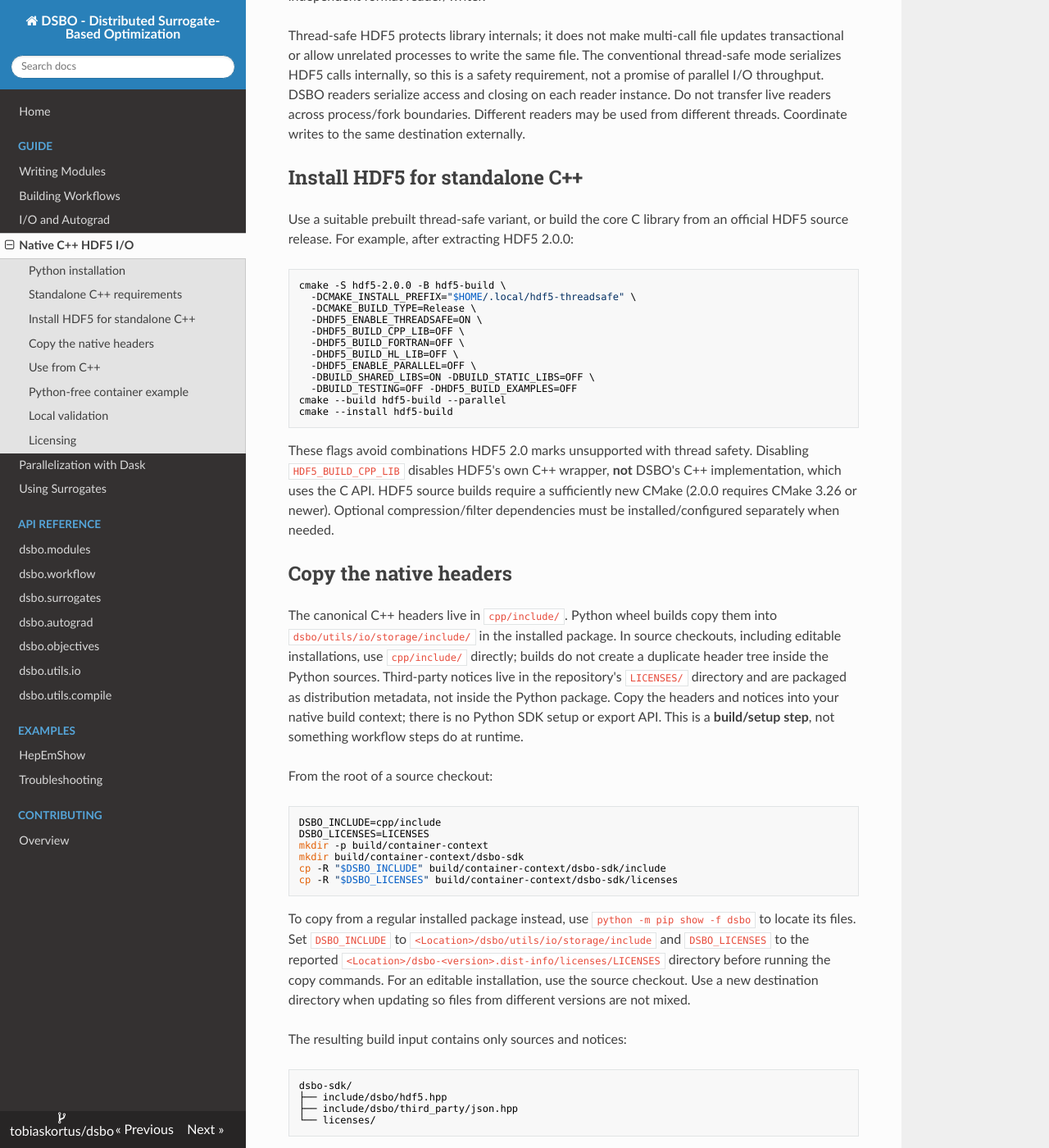
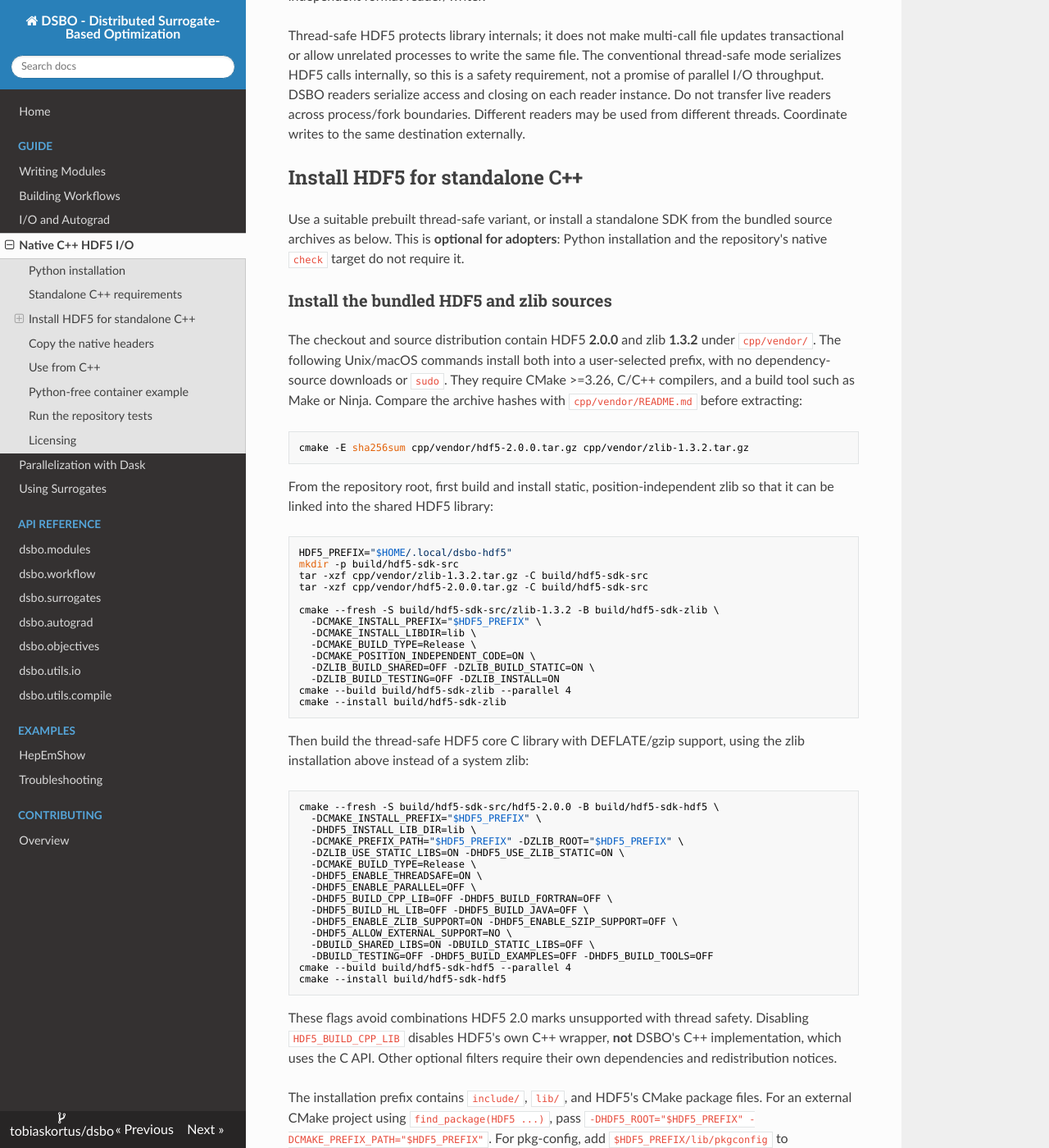
Before and after one commit to tobiaskortus/dsbo, an MkDocs documentation site: the page built from docs/guide/native_io.md, in a window 1280 px wide and 1400 px high, scrolled down 1384 px. Shown: the whole window at 82% size. Built offline with MkDocs 1.6.1, drawn with Linux system fonts in a browser that asks for light colours; nearby versions of some CDN libraries; some of the changed text lies outside the part shown.

Commit message:
Use bundled HDF5 and zlib for building cpp-only tests and examples instead of requiring a system installation

````diff
--- a/docs/guide/native_io.md
+++ b/docs/guide/native_io.md
@@ -44,13 +44,14 @@ the extension's mandatory runtime HDF5 check still apply.
 
 ## Standalone C++ requirements
 
-These requirements apply when compiling your own executable using `hdf5.hpp`,
-not when using DSBO's Python functionality:
+These requirements apply when integrating `hdf5.hpp` into your own application,
+not when using DSBO's Python functionality or running the repository's
+self-contained native tests:
 
 - C++17 compiler and your own HDF5 development headers/libraries.
 - **HDF5 >=2.0 built with `HDF5_ENABLE_THREADSAFE=ON`.** The actual loaded library
   is checked, not just the build headers.
-- CMake for the provided standalone examples/tests, or an equivalent build setup.
+- Your preferred build system. Adopters do not need DSBO's repository CMake files.
 
 DSBO's Python extension is not an HDF5 development SDK for native applications.
 Do not link against it or h5py's private libraries. DSBO itself does not import
@@ -66,29 +67,75 @@ different threads. Coordinate writes to the same destination externally.
 
 ## Install HDF5 for standalone C++
 
-Use a suitable prebuilt thread-safe variant, or build the core C library from
-an official HDF5 source release. For example, after extracting HDF5 2.0.0:
+Use a suitable prebuilt thread-safe variant, or install a standalone SDK from
+the bundled source archives as below. This is **optional for adopters**: Python
+installation and the repository's native `check` target do not require it.
+
+### Install the bundled HDF5 and zlib sources
+
+The checkout and source distribution contain HDF5 **2.0.0** and zlib **1.3.2**
+under `cpp/vendor/`. The following Unix/macOS commands install both into a
+user-selected prefix, with no dependency-source downloads or `sudo`. They
+require CMake >=3.26, C/C++ compilers, and a build tool such as Make or Ninja.
+Compare the archive hashes with `cpp/vendor/README.md` before extracting:
 
 ```bash
-cmake -S hdf5-2.0.0 -B hdf5-build \
-  -DCMAKE_INSTALL_PREFIX="$HOME/.local/hdf5-threadsafe" \
+cmake -E sha256sum cpp/vendor/hdf5-2.0.0.tar.gz cpp/vendor/zlib-1.3.2.tar.gz
+```
+
+From the repository root, first build and install static, position-independent
+zlib so that it can be linked into the shared HDF5 library:
+
+```bash
+HDF5_PREFIX="$HOME/.local/dsbo-hdf5"
+mkdir -p build/hdf5-sdk-src
+tar -xzf cpp/vendor/zlib-1.3.2.tar.gz -C build/hdf5-sdk-src
+tar -xzf cpp/vendor/hdf5-2.0.0.tar.gz -C build/hdf5-sdk-src
+
+cmake --fresh -S build/hdf5-sdk-src/zlib-1.3.2 -B build/hdf5-sdk-zlib \
+  -DCMAKE_INSTALL_PREFIX="$HDF5_PREFIX" \
+  -DCMAKE_INSTALL_LIBDIR=lib \
+  -DCMAKE_BUILD_TYPE=Release \
+  -DCMAKE_POSITION_INDEPENDENT_CODE=ON \
+  -DZLIB_BUILD_SHARED=OFF -DZLIB_BUILD_STATIC=ON \
+  -DZLIB_BUILD_TESTING=OFF -DZLIB_INSTALL=ON
+cmake --build build/hdf5-sdk-zlib --parallel 4
+cmake --install build/hdf5-sdk-zlib
+```
+
+Then build the thread-safe HDF5 core C library with DEFLATE/gzip support,
+using the zlib installation above instead of a system zlib:
+
+```bash
+cmake --fresh -S build/hdf5-sdk-src/hdf5-2.0.0 -B build/hdf5-sdk-hdf5 \
+  -DCMAKE_INSTALL_PREFIX="$HDF5_PREFIX" \
+  -DHDF5_INSTALL_LIB_DIR=lib \
+  -DCMAKE_PREFIX_PATH="$HDF5_PREFIX" -DZLIB_ROOT="$HDF5_PREFIX" \
+  -DZLIB_USE_STATIC_LIBS=ON -DHDF5_USE_ZLIB_STATIC=ON \
   -DCMAKE_BUILD_TYPE=Release \
   -DHDF5_ENABLE_THREADSAFE=ON \
-  -DHDF5_BUILD_CPP_LIB=OFF \
-  -DHDF5_BUILD_FORTRAN=OFF \
-  -DHDF5_BUILD_HL_LIB=OFF \
   -DHDF5_ENABLE_PARALLEL=OFF \
+  -DHDF5_BUILD_CPP_LIB=OFF -DHDF5_BUILD_FORTRAN=OFF \
+  -DHDF5_BUILD_HL_LIB=OFF -DHDF5_BUILD_JAVA=OFF \
+  -DHDF5_ENABLE_ZLIB_SUPPORT=ON -DHDF5_ENABLE_SZIP_SUPPORT=OFF \
+  -DHDF5_ALLOW_EXTERNAL_SUPPORT=NO \
   -DBUILD_SHARED_LIBS=ON -DBUILD_STATIC_LIBS=OFF \
-  -DBUILD_TESTING=OFF -DHDF5_BUILD_EXAMPLES=OFF
-cmake --build hdf5-build --parallel
-cmake --install hdf5-build
+  -DBUILD_TESTING=OFF -DHDF5_BUILD_EXAMPLES=OFF -DHDF5_BUILD_TOOLS=OFF
+cmake --build build/hdf5-sdk-hdf5 --parallel 4
+cmake --install build/hdf5-sdk-hdf5
 ```
 
 These flags avoid combinations HDF5 2.0 marks unsupported with thread safety.
 Disabling `HDF5_BUILD_CPP_LIB` disables HDF5's own C++ wrapper, **not** DSBO's C++
-implementation, which uses the C API. HDF5 source builds require a sufficiently
-new CMake (2.0.0 requires CMake 3.26 or newer). Optional compression/filter
-dependencies must be installed/configured separately when needed.
+implementation, which uses the C API. Other optional filters require their own
+dependencies and redistribution notices.
+
+The installation prefix contains `include/`, `lib/`, and HDF5's CMake package
+files. For an external CMake project using `find_package(HDF5 ...)`, pass
+`-DHDF5_ROOT="$HDF5_PREFIX" -DCMAKE_PREFIX_PATH="$HDF5_PREFIX"`. For pkg-config,
+add `$HDF5_PREFIX/lib/pkgconfig` to `PKG_CONFIG_PATH`. This SDK is independent of
+DSBO's Python extension and remains installed if you delete the checkout's
+`build/` directory. Use a fresh prefix when upgrading to avoid mixing versions.
 
 ## Copy the native headers
 
@@ -228,15 +275,31 @@ require corresponding mounts too. Writers close their files before successful
 task completion; downstream readers run afterwards. No SWMR, MPI, or RPC layer
 is introduced by this integration.
 
-## Local validation
+## Run the repository tests
+
+The native test/example project builds its own thread-safe HDF5 and zlib from
+the checksum-verified archives in `cpp/vendor/`, using the same dependency
+configuration as the Python extension. It needs CMake >=3.26, C/C++17 compilers,
+and Make or Ninja, but **no Python, external HDF5/zlib SDK, network access, or
+installation step**. All dependency sources, headers, and libraries stay under
+the selected build directory.
 
 ```bash
-python -m pytest tests
-cmake -S cpp -B build/native -DHDF5_ROOT="$HDF5_ROOT"
-cmake --build build/native --parallel
-ctest --test-dir build/native --output-on-failure
-python examples/cpp_container/workflow.py --executable build/native/dsbo_native_step
+cmake -S cpp -B build/native
+cmake --build build/native --target check --parallel 4
 ```
+
+The `check` target builds the native test executables and example before running
+CTest with failure output. It runs on every invocation; dependencies are only
+rebuilt when needed. After a build, you can rerun just the tests with
+`ctest --test-dir build/native --output-on-failure`. For a multi-configuration
+generator, pass `--config Release` to the build command (and `-C Release` when
+calling CTest directly).
+
+If reusing a build directory from the old external-SDK setup, configure once with
+`cmake --fresh -S cpp -B build/native` to discard its cached paths. To clean all
+native build artifacts, delete `build/native/`; no separately installed SDK is
+affected.
 
 Native compilation and execution tests run through CMake/CTest, not pytest.
 They cover multiple translation units, concurrent calls, lazy selection, VDS,
@@ -246,13 +309,18 @@ gradients, and statistics. To test a manually copied include tree, pass
 CTest also checks the runtime environment guard with controlled HDF5 query
 results: supported libraries are accepted, while old versions, non-thread-safe
 libraries, and failed version/thread-safety queries are rejected. These tests
-use the normal supported HDF5 SDK; no separate non-thread-safe build is needed.
+use the bundled dependency build; no separate non-thread-safe SDK is needed.
 
 Python tests use h5py to inspect the format independently and verify hidden
 dependency symbols, gzip/shuffle interoperability, both h5py/DSBO import orders,
 and operation without external HDF5 configuration. Running pytest does not
 require Docker or an external HDF5 SDK, and does not compile standalone C++
 executables. The container workflow above remains a manually runnable example.
+
+After installing DSBO's Python package, run its separate Python test suite with
+`python -m pytest tests`. To manually exercise the Python workflow around the
+native example, run
+`python examples/cpp_container/workflow.py --executable build/native/dsbo_native_step`.
 
 For packaging validation:
 
@@ -261,7 +329,7 @@ python -m build
 ```
 
 The default build command builds a wheel from the resulting source archive.
-Inspect the sdist for `cpp/include/`, both pinned dependency archives, and
+Inspect the sdist for `cpp/include/`, `cpp/cmake/`, both pinned dependency archives, and
 `LICENSES/`, and the wheel for SDK headers under `dsbo/utils/io/storage/include/`
 and notices under `.dist-info/licenses/LICENSES/` (the source archives must not
 be in the wheel). Install the wheel in a clean environment without HDF5 to check
--- a/setup.py
+++ b/setup.py
@@ -101,6 +101,7 @@ extension = Extension(
     depends=[
         *[str(path) for path in sorted(INCLUDE.rglob("*.hpp"))],
         *[str(path) for path in sorted(Path("cpp/python").glob("*"))],
+        *[str(path) for path in sorted(Path("cpp/cmake").glob("*.cmake"))],
         *[str(path) for path in sorted(Path("cpp/vendor").glob("*.tar.gz"))],
     ],
 )
````
Also changed, not shown: 7 other files.
